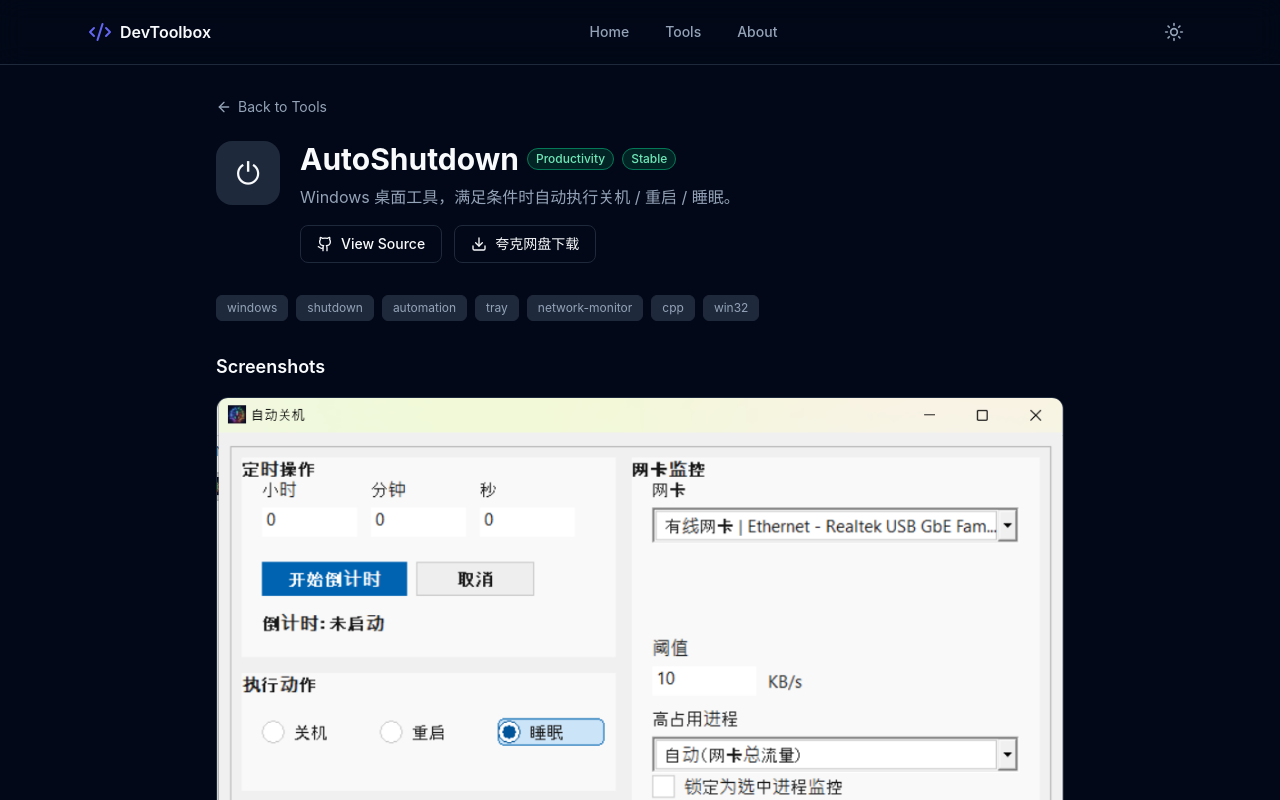
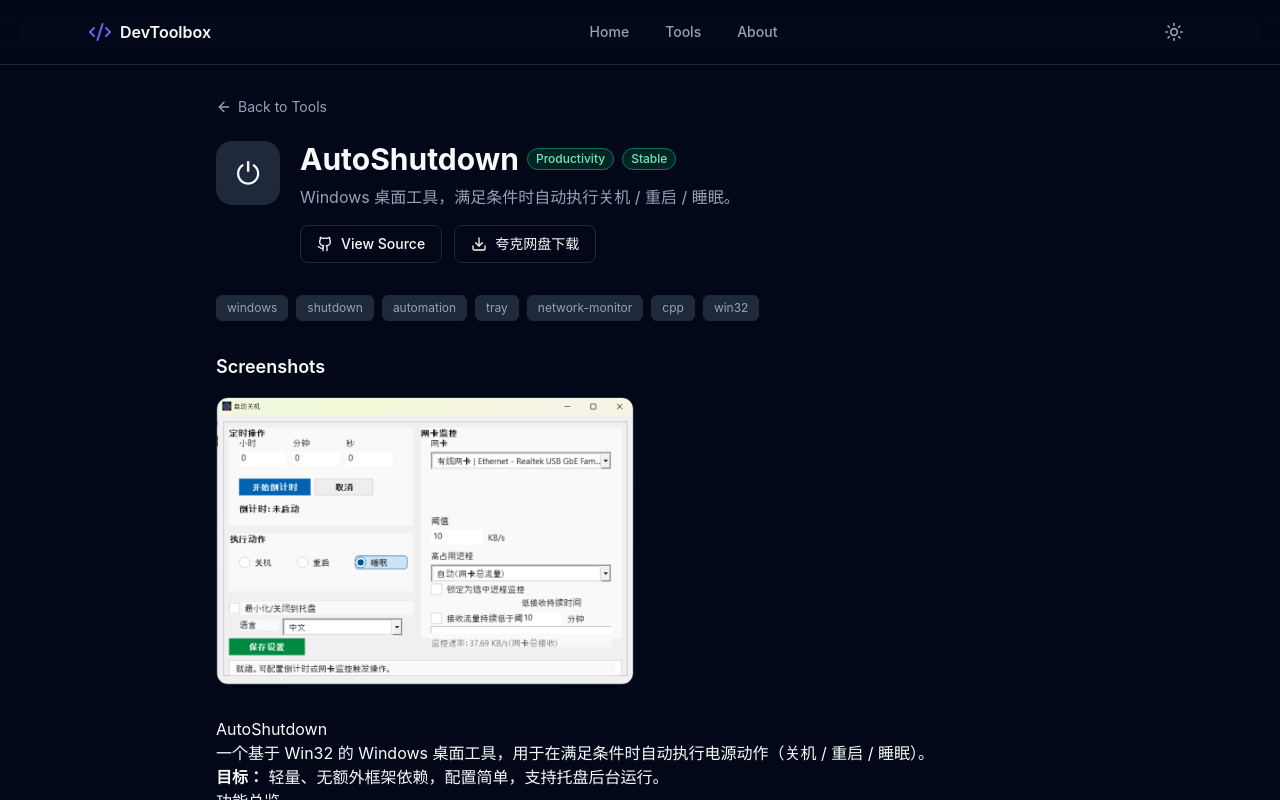
Before and after one commit to JavenChen777/peronal_site, a Next.js app: page /tools/auto-shutdown in a window 1280 px wide. Shown: the top 800 px of the page. Built offline with nearby package versions, Linux system fonts and the light colour scheme.

Commit message:
Update ToolDetailPage to adjust screenshot grid layout for better responsiveness

```diff
--- a/src/app/tools/[slug]/page.tsx
+++ b/src/app/tools/[slug]/page.tsx
@@ -136,7 +136,7 @@ export default function ToolDetailPage({ params }: PageProps): JSX.Element {
       {tool.screenshots && tool.screenshots.length > 0 && (
         <div className="mb-8">
           <h2 className="text-foreground mb-4 text-lg font-semibold">Screenshots</h2>
-          <div className="grid gap-4">
+          <div className="grid gap-3 sm:grid-cols-2">
             {tool.screenshots.map((src, i) => (
               <div key={i} className="border-border relative w-full overflow-hidden rounded-xl border shadow-sm">
                 <Image
```
